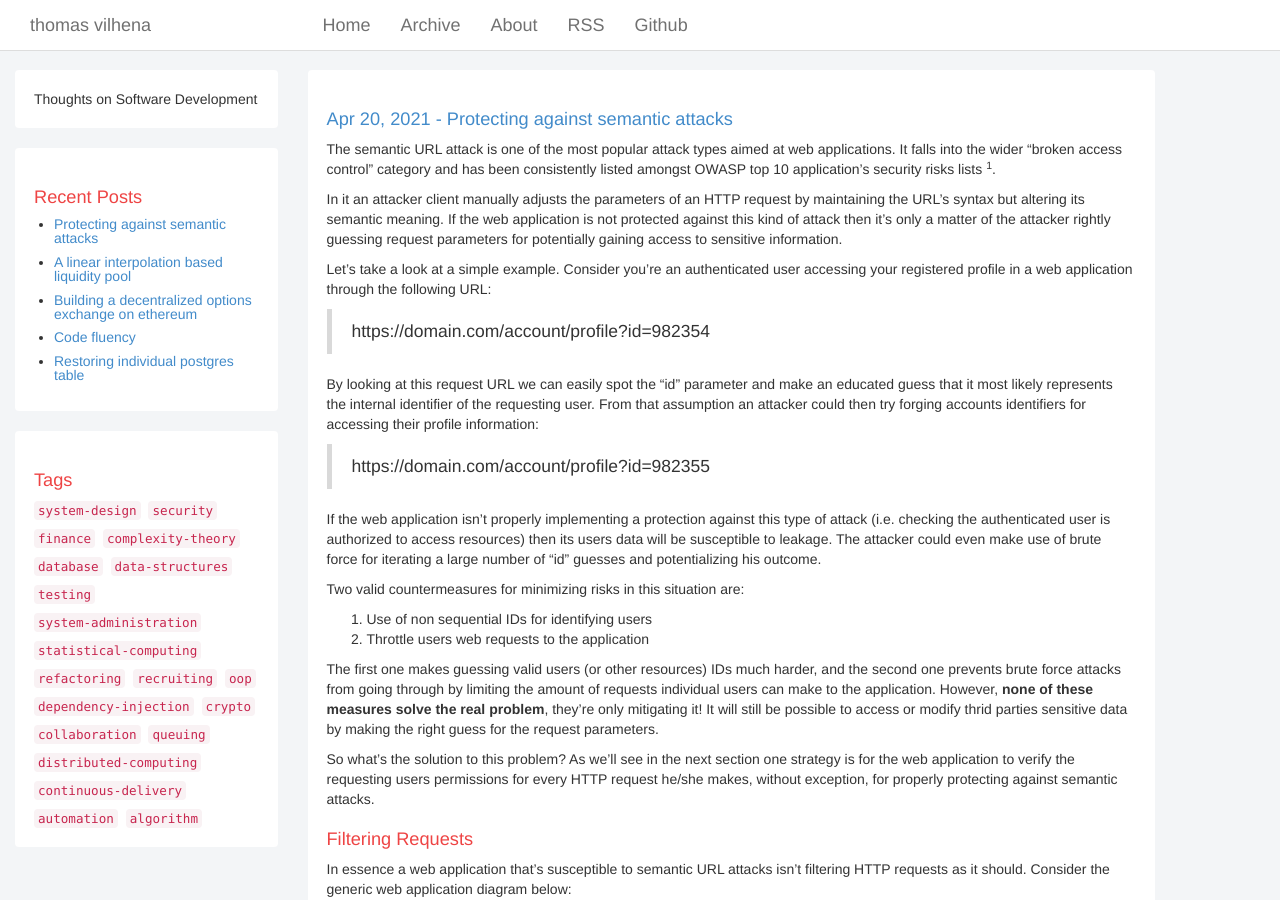
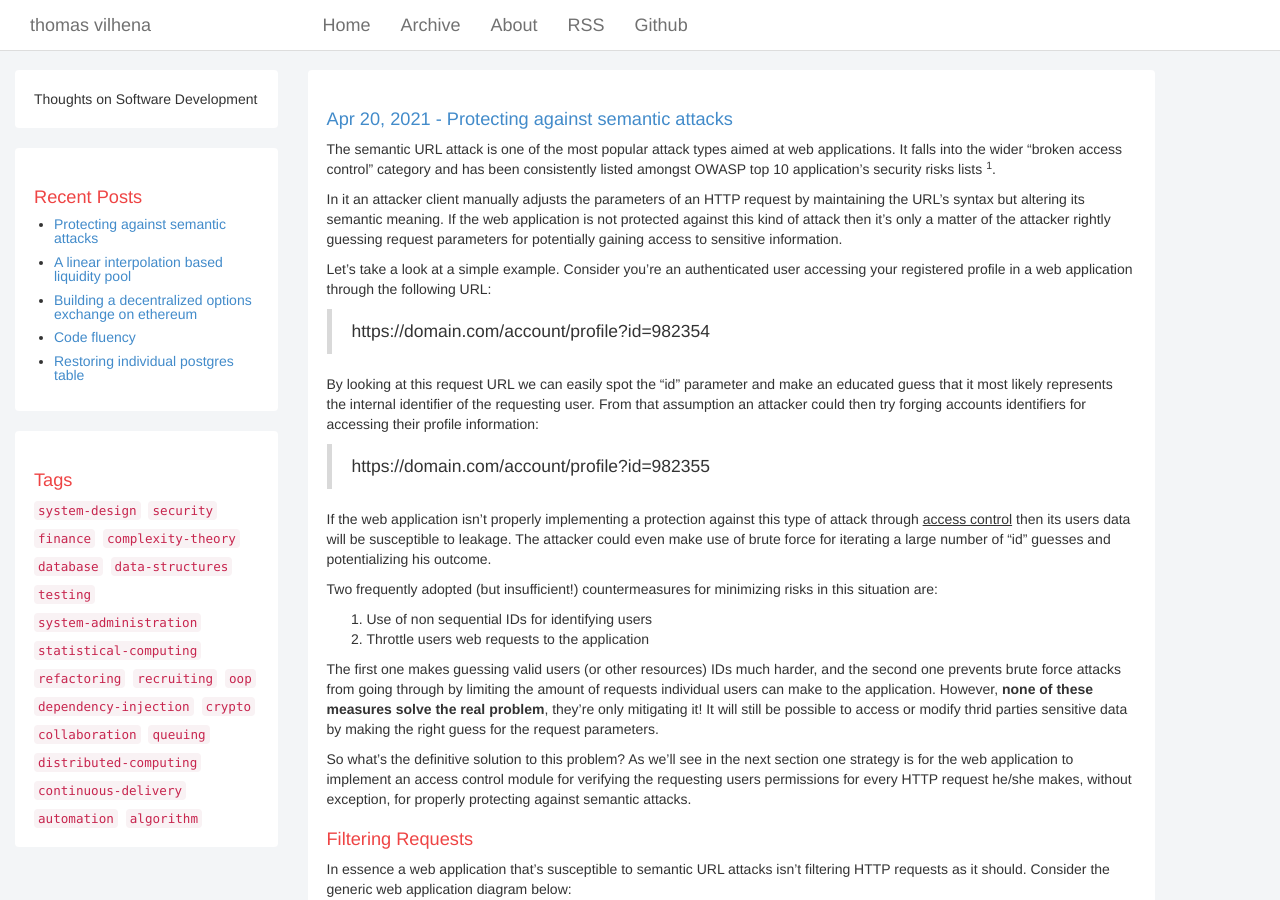
Before and after one commit to TCGV/blog, a Jekyll site: the page built from _posts/2021-04-20-protecting-against-semantic-attacks.md, in a window 1280 px wide and 900 px high. Built offline with Jekyll 4.4.1, drawn with Linux system fonts in a browser that asks for light colours.

Commit message:
Updating 2021-04-20-protecting-against-semantic-attacks.md

```diff
--- a/_posts/2021-04-20-protecting-against-semantic-attacks.md
+++ b/_posts/2021-04-20-protecting-against-semantic-attacks.md
@@ -18,16 +18,16 @@ By looking at this request URL we can easily spot the "id" parameter and make an
 
 > https://domain.com/account/profile?id=982355
 
-If the web application isn't properly implementing a protection against this type of attack (i.e. checking the authenticated user is authorized to access resources) then its users data will be susceptible to leakage. The attacker could even make use of brute force for iterating a large number of "id" guesses and potentializing his outcome.
+If the web application isn't properly implementing a protection against this type of attack through <u>access control</u> then its users data will be susceptible to leakage. The attacker could even make use of brute force for iterating a large number of "id" guesses and potentializing his outcome.
 
-Two valid countermeasures for minimizing risks in this situation are:
+Two frequently adopted (but insufficient!) countermeasures for minimizing risks in this situation are:
 
 1. Use of non sequential IDs for identifying users
 1. Throttle users web requests to the application
 
 The first one makes guessing valid users (or other resources) IDs much harder, and the second one prevents brute force attacks from going through by limiting the amount of requests individual users can make to the application. However, <b>none of these measures solve the real problem</b>, they're only mitigating it! It will still be possible to access or modify thrid parties sensitive data by making the right guess for the request parameters.
 
-So what's the solution to this problem? As we'll see in the next section one strategy is for the web application to verify the requesting users permissions for every HTTP request he/she makes, without exception, for properly protecting against semantic attacks.
+So what's the definitive solution to this problem? As we'll see in the next section one strategy is for the web application to implement an access control module for verifying the requesting users permissions for every HTTP request he/she makes, without exception, for properly protecting against semantic attacks.
 
 Filtering Requests
 ============
```
